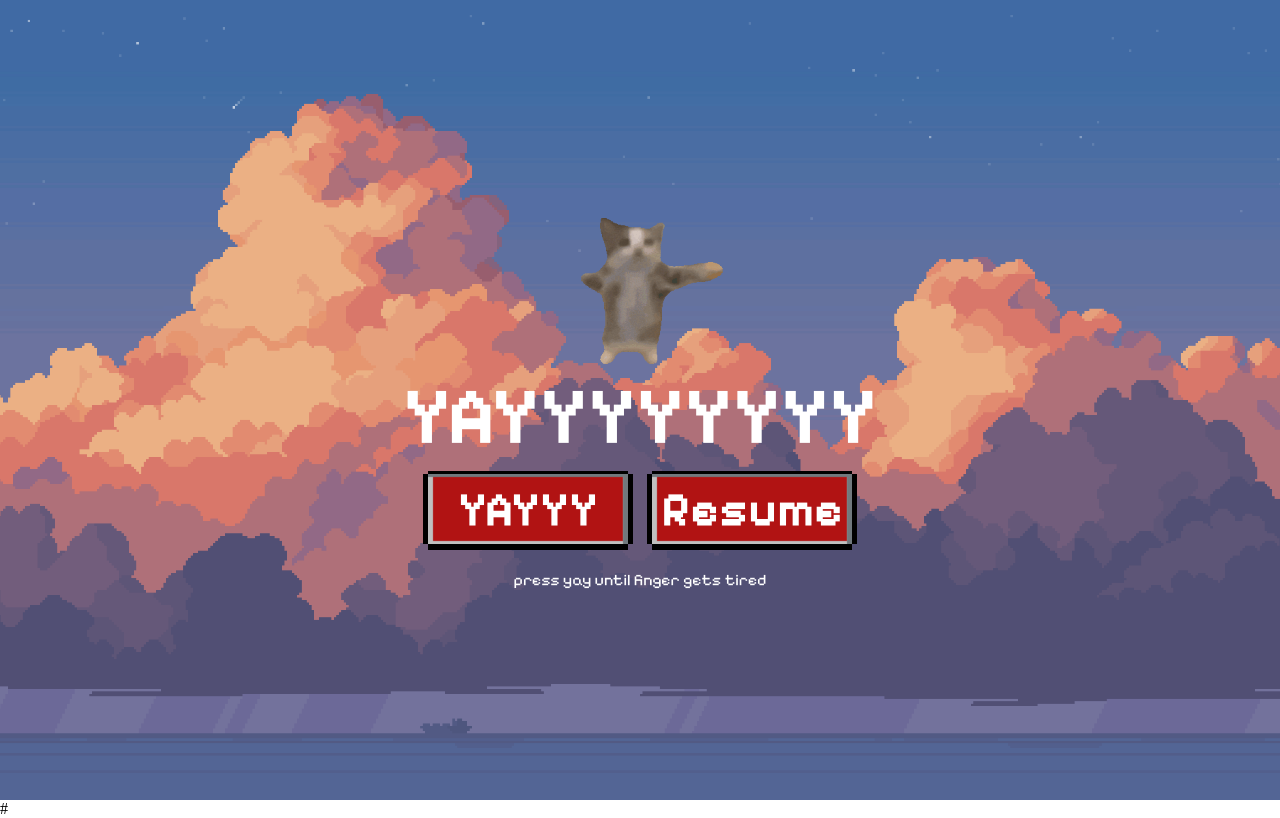
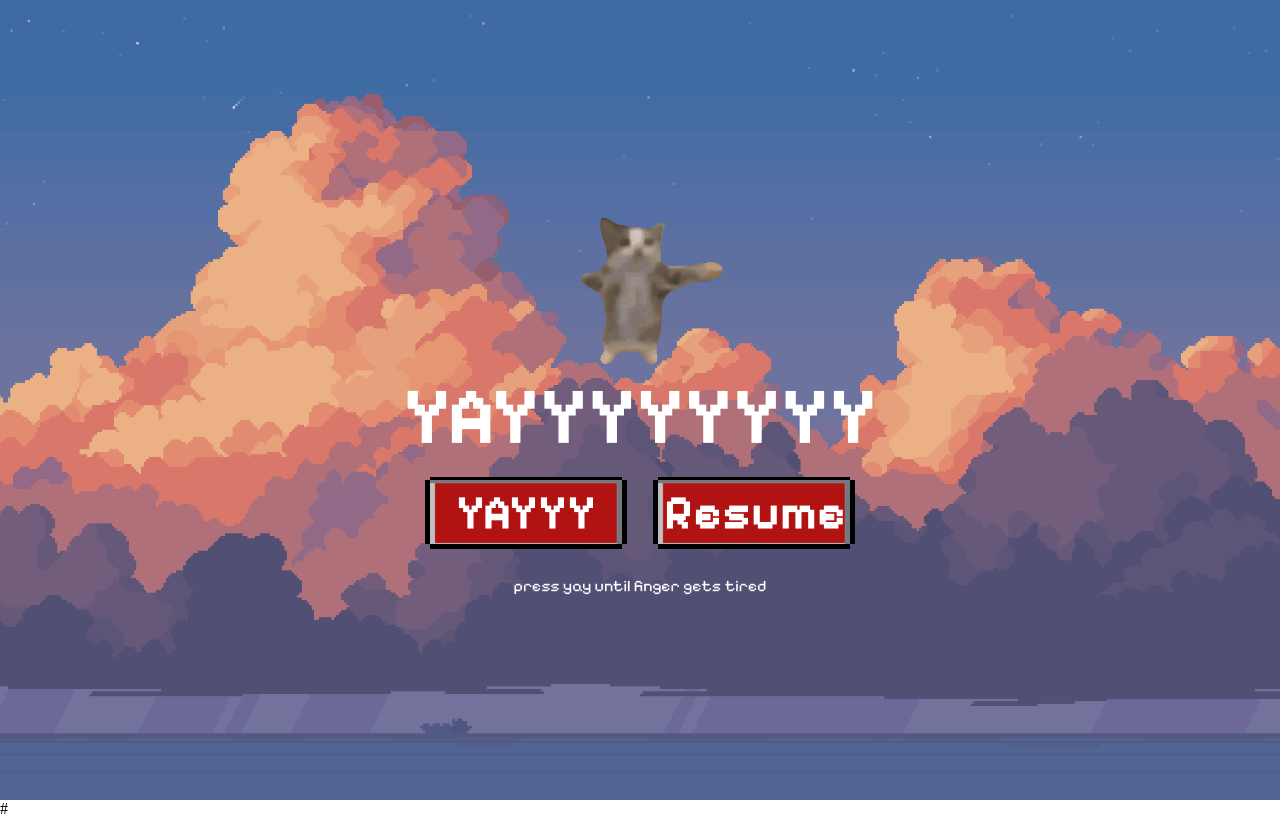
Before and after one commit to cragasa04/Bubba, a plain HTML site: page Yay.html in a window 1280 px wide. Drawn offline with nearby package versions, Linux system fonts and the light colour scheme.

Commit message:
Used relative units

```diff
--- a/Global.css
+++ b/Global.css
@@ -13,17 +13,17 @@
 }
 
 
-button{
+.btn{
     color: white;
-    width: 200px;
-    height: 70px;
-    margin: 10px;
+    width: 12rem;
+    height: 4rem;
+    margin: 1rem;
     background-color: #B11313;
-    border: 0px;
+    border: none;
     box-shadow:
-            inset -4px 2px 1px 1px #71797E,
-            inset -4px -2px 1px 1px silver,
-            inset 4px 0px 1px 1px silver;
+            inset -0.25rem 0.125rem 0.0625rem 0.0625rem #71797E,
+            inset -0.25rem 0.125rem 0.0625rem 0.0625rem silver,
+            inset 0.25rem 0px 0.0625rem 0.0625rem silver;
 }
 
 .btn:hover {
@@ -32,7 +32,7 @@ button{
 }
 
 .btn:active {
-    top: 3px;
+    top: 0.3125rem;
 }
 
 .btn::after {
--- a/Yay.css
+++ b/Yay.css
@@ -12,6 +12,12 @@
     margin-top: 16vh;
     width: 30vh;
     height: 30vh;
+    -webkit-user-drag: none; /* For Safari */
+    user-drag: none; /* Non-standard */
+    -webkit-touch-callout: none; /* Prevent callout on iOS */
+    user-select: none; /* Prevent text selection */
+    outline: none; /* Remove outline on focus */
+    pointer-events: none; /* Prevent any pointer events */
 }
 
 .yayMsg{
--- a/Yay.html
+++ b/Yay.html
@@ -5,6 +5,7 @@
         <link rel="preconnect" href="https://fonts.googleapis.com">
         <link rel="preconnect" href="https://fonts.gstatic.com" crossorigin>
         <link href="https://fonts.googleapis.com/css2?family=Pixelify+Sans:wght@400..700&display=swap" rel="stylesheet">
+        <meta name="viewport" content="width=device-width, initial-scale=1.0">
     </head>
     <body>
         <div class="mainContainer">
--- a/index.css
+++ b/index.css
@@ -1,9 +1,8 @@
 .girlPixel {
     height: 30vh;
     width: 30vh;
-    align-self: flex-start;
+    text-align: center;
     margin-top: 20vh;
-    margin-right: 9vh;
     -webkit-user-drag: none; /* For Safari */
     user-drag: none; /* Non-standard */
     -webkit-touch-callout: none; /* Prevent callout on iOS */
@@ -27,8 +26,10 @@
     margin-top: -3vh;
     margin-bottom: 1vh;
     color: white;
+    text-align: center;
 }
 
 .buttons{
-    margin-right: 40vh;
+    margin-right: 10%;
+
 }
```
Also changed, not shown: Flower.css (+12 -0 lines), Flower.html (+1 -0 lines), index.html (+1 -0 lines), letter.css (+15 -0 lines), letter.html (+1 -0 lines).
